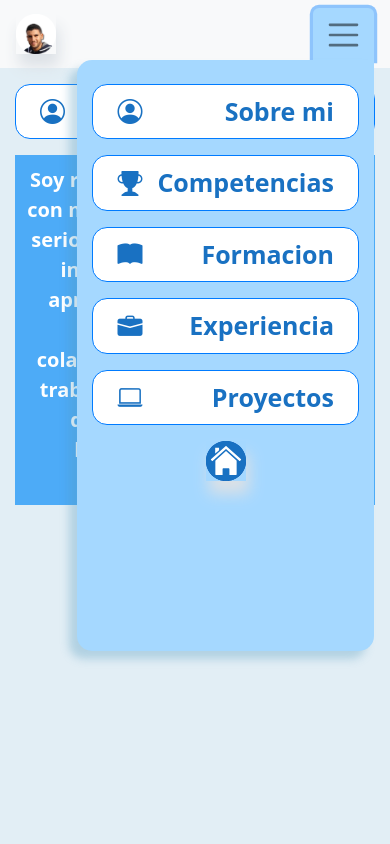
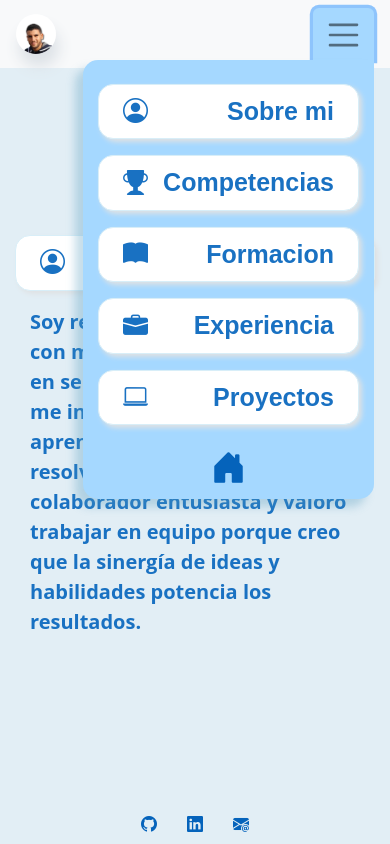
Before and after one commit to Aminmboankod/Dise-o-interfaz-web-Desarrollo-web-cliente, a plain HTML site: page WebMovilCurriculums/categorias/sobremi.html in a window 390 px wide. Both pictures are taken after a click on the button 343 px from the left and 33 px from the top of the page. Drawn offline with nearby package versions, Linux system fonts and the light colour scheme; a script that the page names is missing.

Commit message:
cambios cv

```diff
--- a/WebMovilCurriculums/categorias/sobremi.html
+++ b/WebMovilCurriculums/categorias/sobremi.html
@@ -16,70 +16,68 @@
 
 <title>Currículum</title>
 </head>
-<body class="body d-flex flex-column">
+<body>
     <nav class="navbar navbar-expand-md bg-light navbar-light sticky-top" id="navMenu">
         <a class="navbar-brand" href="../index.html">
-            <img src="../img/amin.png" alt="Logo" style="width:40px;">
+            <img class="rounded-circle" src="../img/amin.png" alt="Logo" style="width:40px;">
         </a>
-
-        <!-- Cambiamos el botón a un botón de dropdown -->
         <div class="btn-group">
             <button class="btn btn-primary" type="button" id="dropdownMenuButton" data-toggle="dropdown" aria-haspopup="true" aria-expanded="false">
                 <span class="navbar-toggler-icon"></span>
             </button>
             <div class="dropdown-menu custom-dropdown" aria-labelledby="dropdownMenuButton">
-                <!-- Enlaces del menú dropdown -->
+
                 <div class="col-md-12">
-                    <button type="button" class="btn btn-outline-primary btn-block my-3 p-2 px-4 categoriasCVbtn"
+                    <button type="button" class="btn btn-outline-primary btn-block my-3 p-2 px-4 btn-primary-modern-light"
                             onclick="window.open('#', '_self');">
                             <i class="bi bi-person-circle display-5"></i>
                             <div>Sobre mi</div>
                     </button>
                 </div>
                 <div class="col-md-12">
-                    <button type="button" class="btn btn-outline-primary btn-block my-3 p-2 px-4 categoriasCVbtn"
+                    <button type="button" class="btn btn-outline-primary btn-block my-3 p-2 px-4 btn-primary-modern-light"
                             onclick="window.open('./competencias.html', '_self');">
                             <i class="bi bi-trophy-fill display-5" style="padding-right:15px;"></i>
                              Competencias</button>
                 </div>
                 <div class="col-md-12">
-                    <button type="button" class="btn btn-outline-primary btn-block my-3 p-2 px-4 categoriasCVbtn"
+                    <button type="button" class="btn btn-outline-primary btn-block my-3 p-2 px-4 btn-primary-modern-light"
                             onclick="window.open('./formacion.html', '_self');">
                             <i class="bi bi-book-fill display-5"></i>
                             Formacion</button>
                 </div>
                 <div class="col-md-12">
-                    <button type="button" class="btn btn-outline-primary btn-block my-3 p-2 px-4 categoriasCVbtn"
+                    <button type="button" class="btn btn-outline-primary btn-block my-3 p-2 px-4 btn-primary-modern-light"
                             onclick="window.open('./experiencia.html', '_self');">
                             <i class="bi bi-briefcase-fill display-5"></i>
                             Experiencia</button>
                 </div>
                 <div class="col-md-12">
-                    <button type="button" class="btn btn-outline-primary btn-block my-3 p-2 px-4 categoriasCVbtn"
+                    <button type="button" class="btn btn-outline-primary btn-block my-3 p-2 px-4 btn-primary-modern-light"
                             onclick="window.open('./proyectos.html', '_self');">
                             <i class="bi bi-laptop display-5"></i>
                             Proyectos</button>
                 </div>
                 <div class="col text-center">
                     <a href="../index.html" target="_self">
-                        <img src="../img/home.svg" alt="Inicio" width="40">
+                        <i class="bi bi-house-door-fill" style="font-size: 35px;"></i>
                     </a>
                 </div>
             </div>
         </div>
     </nav>
 
-    <div class="container">
-        <button type="button" class="btn btn-primary btn-block my-3 p-2 px-4 categoriasCVbtn"
+    <div class="container flex-grow-1 d-flex justify-content-center align-items-center flex-direction-column">
+        <div class="col">
+            <div class="row">
+                <button type="button" class="btn btn-primary btn-block my-3 p-2 px-4 btn-primary-modern-light"
                         >
                         <i class="bi bi-person-circle display-5"></i>
                         <div>Sobre mi</div>
                 </button>
             </div>
-
-    </div>
-    <div class="container-sm">
-        <p style="background-color: #4dabf7; color: white; padding: 10px;">
+            <article>
+                <p style="text-align: left; width: 100%;">
                     Soy responsable y comprometido
                     con mi trabajo y me tomo muy
                     en serio cada proyecto en el
@@ -93,23 +91,25 @@
                     sinergía de ideas y habilidades
                     potencia los resultados.
                 </p>
+            </article>
         </div>
-    <footer>
+    </div>
+    <footer class="footer">
         <div class="container d-flex justify-content-center align-items-center py-2">
             <div class="row">
                 <div class="col">
                     <a href="https://github.com/Aminmboankod" target="_blank">
-                        <img src="/img/git.svg" alt="GitHub" width="32">
+                        <i class="bi bi-github"></i>
                     </a>
                 </div>
                 <div class="col">
                     <a href="https://www.linkedin.com/in/aminmb/" target="_blank">
-                        <img src="/img/in.svg" alt="LinkedIn" width="32">
+                        <i class="bi bi-linkedin"></i>
                     </a>
                 </div>
                 <div class="col">
                     <a href="mailto:amin.m.boankod@gmail.com" target="_blank">
-                        <img src="/img/mail.svg" alt="Gmail" width="32">
+                        <i class="bi bi-envelope-at-fill"></i>
                     </a>
                 </div>
             </div>
@@ -117,44 +117,3 @@
     </footer>
 </body>
 </html>
-<style>
-    .categoriasCVbtn {
-        display: flex;
-        flex-direction: row;
-        justify-content: space-between;
-        align-items: center;
-        background-color: white;
-        color:#1971c2;
-        font-size: 25px;
-        font-weight: bold;
-        text-align: right;
-        border-radius: 15px;
-    }
-
-    #dropdownMenuButton {
-        background-color: #a5d8ff;
-        color:#1971c2;
-        font-size: 25px;
-        font-weight: bold;
-        text-align: right;
-        border-radius: 6px;
-        margin-bottom: 0;
-        border: none;
-
-        border-end-end-radius: 0;
-        border-end-start-radius: 0;
-    }
-
-    .custom-dropdown {
-    background-color: #a5d8ff;
-    border-radius: 15px;
-    margin-top:0;
-    border:none;
-    box-shadow: -8px 8px 8px rgba(82, 154, 190, 0.336);
-    height: 70vh; /* 100% de la altura de la pantalla */
-    right: 0; /* Alineado a la derecha */
-    left: auto; /* Alineado a la derecha */
-    border-top-right-radius: 0;
-}
-
-</style>
--- a/WebMovilCurriculums/css/style.css
+++ b/WebMovilCurriculums/css/style.css
@@ -52,8 +52,9 @@ button {
     text-align: right;
     border-radius: 15px;
     box-shadow: #dfe2e4 3px 3px 5px;
-    max-width: 300px;
+
 }
+
 
 /*///////////////////// CARROUSEL //////////////////////*/
 
@@ -95,3 +96,32 @@ p {
 }
 
 /*///////////////////// FIN CARROUSEL //////////////////////*/
+
+
+/*///////////////////// DROPDOWNMENU //////////////////////*/
+
+#dropdownMenuButton {
+  background-color: #a5d8ff;
+  color:#1971c2;
+  font-size: 25px;
+  font-weight: bold;
+  text-align: right;
+  border-radius: 6px;
+  margin-bottom: 0;
+  border: none;
+
+  border-end-end-radius: 0;
+  border-end-start-radius: 0;
+}
+
+.custom-dropdown {
+background-color: #a5d8ff;
+border-radius: 15px;
+margin-top:0;
+border:none;
+box-shadow: -8px 8px 8px rgba(82, 154, 190, 0.336);
+height: 52vh; /* 100% de la altura de la pantalla */
+right: 0; /* Alineado a la derecha */
+left: auto; /* Alineado a la derecha */
+border-top-right-radius: 0;
+}
```
Also changed, not shown: WebMovilCurriculums/categorias/competencias.html (+16 -45 lines), WebMovilCurriculums/categoriasCV.html (+1 -1 lines). Lines whose indentation alone changed are shown as unchanged.
